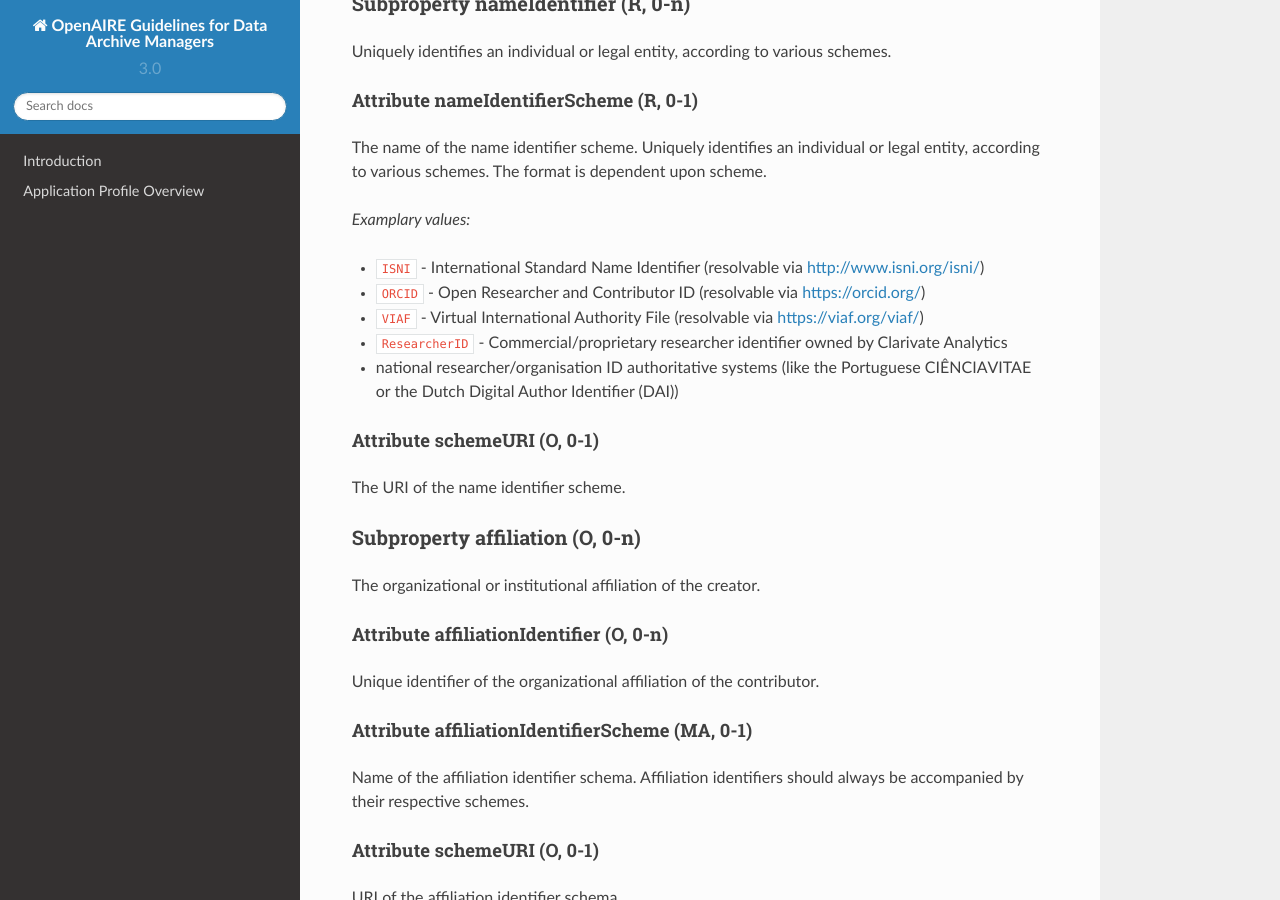
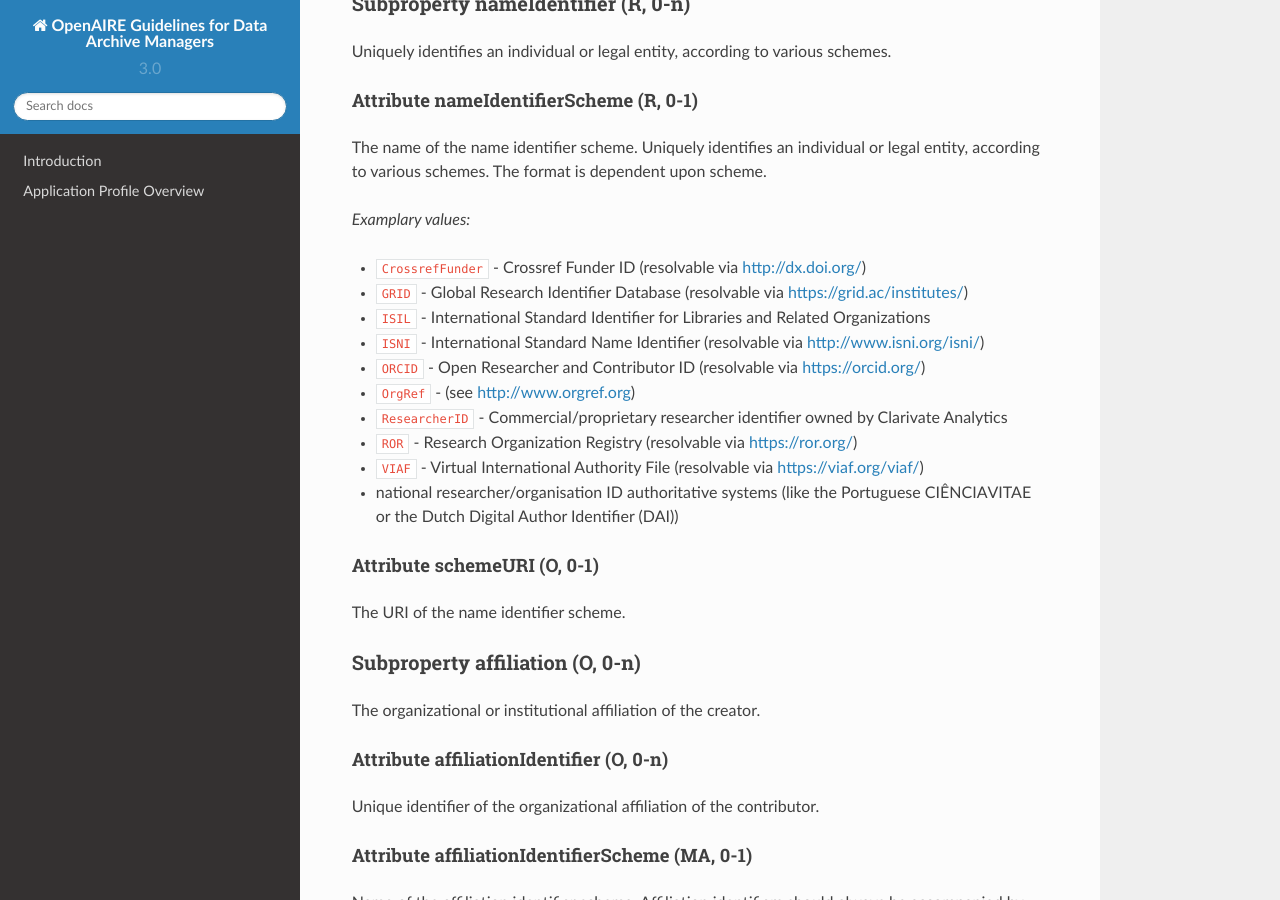
Before and after one commit to openaire/guidelines-data-archives, a Sphinx documentation site: the page built from docs/field_creator.rst, in a window 1280 px wide and 900 px high, scrolled down 1387 px. Built offline with Sphinx 7.4.7 and the Read the Docs theme 2.0.0, drawn with Linux system fonts in a browser that asks for light colours; a script that is not in the unit is left out.

Commit message:
Update field_creator.rst

```diff
--- a/docs/field_creator.rst
+++ b/docs/field_creator.rst
@@ -82,10 +82,15 @@ The format is dependent upon scheme.
 
 *Examplary values:*
 
+* ``CrossrefFunder`` - |CrossrefFunder|
+* ``GRID`` - |GRID|
+* ``ISIL`` - |ISIL|
 * ``ISNI`` - |ISNI|
 * ``ORCID`` - |ORCID|
+* ``OrgRef`` - |OrgRef|
+* ``ResearcherID`` - |ResearcherID|
+* ``ROR`` - |ROR|
 * ``VIAF`` - |VIAF|
-* ``ResearcherID`` - |ResearcherID|
 * national researcher/organisation ID authoritative systems (like the Portuguese CIÊNCIAVITAE or the Dutch Digital Author Identifier (DAI))
 
 .. _datacite:creator_nameIdentifier_schemeURI:
```
